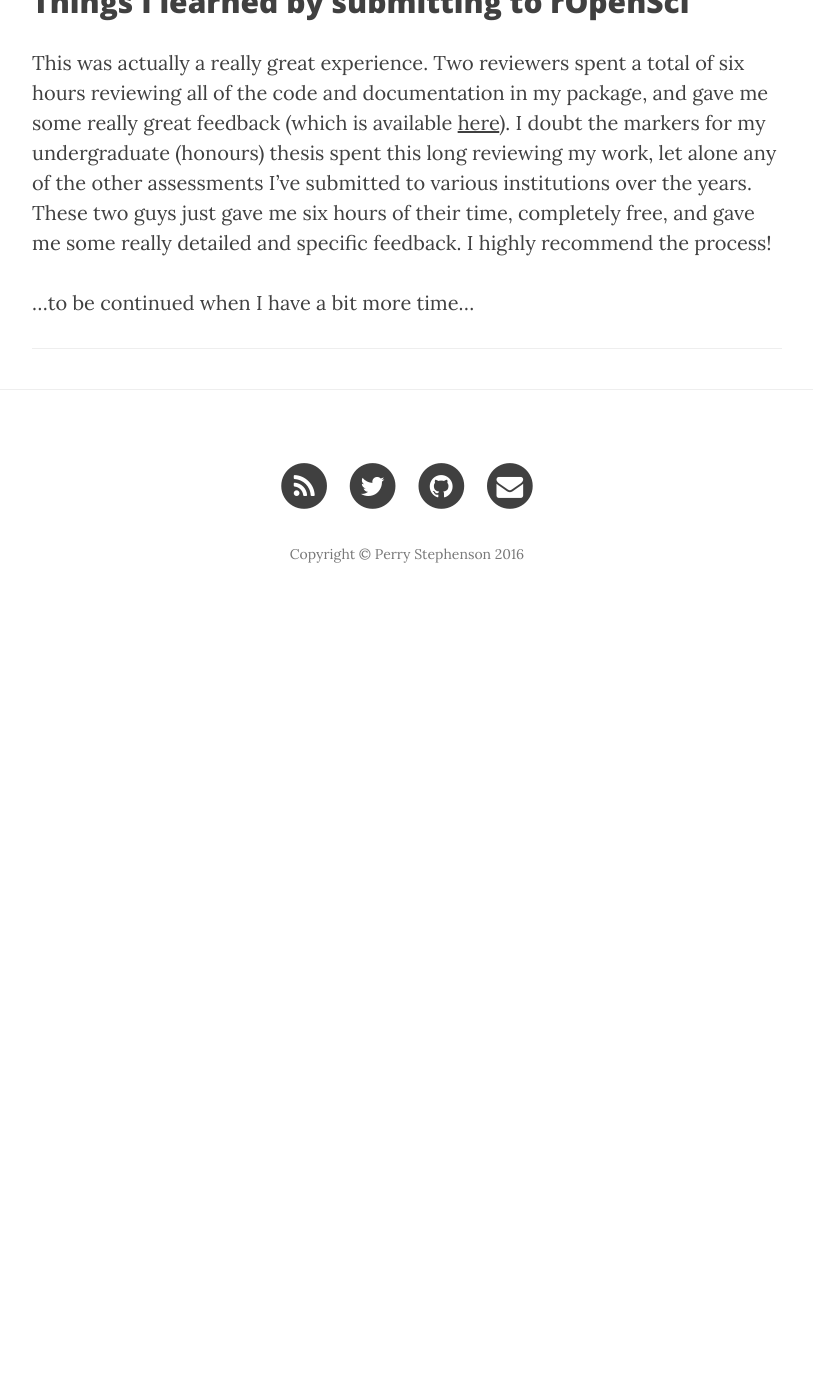
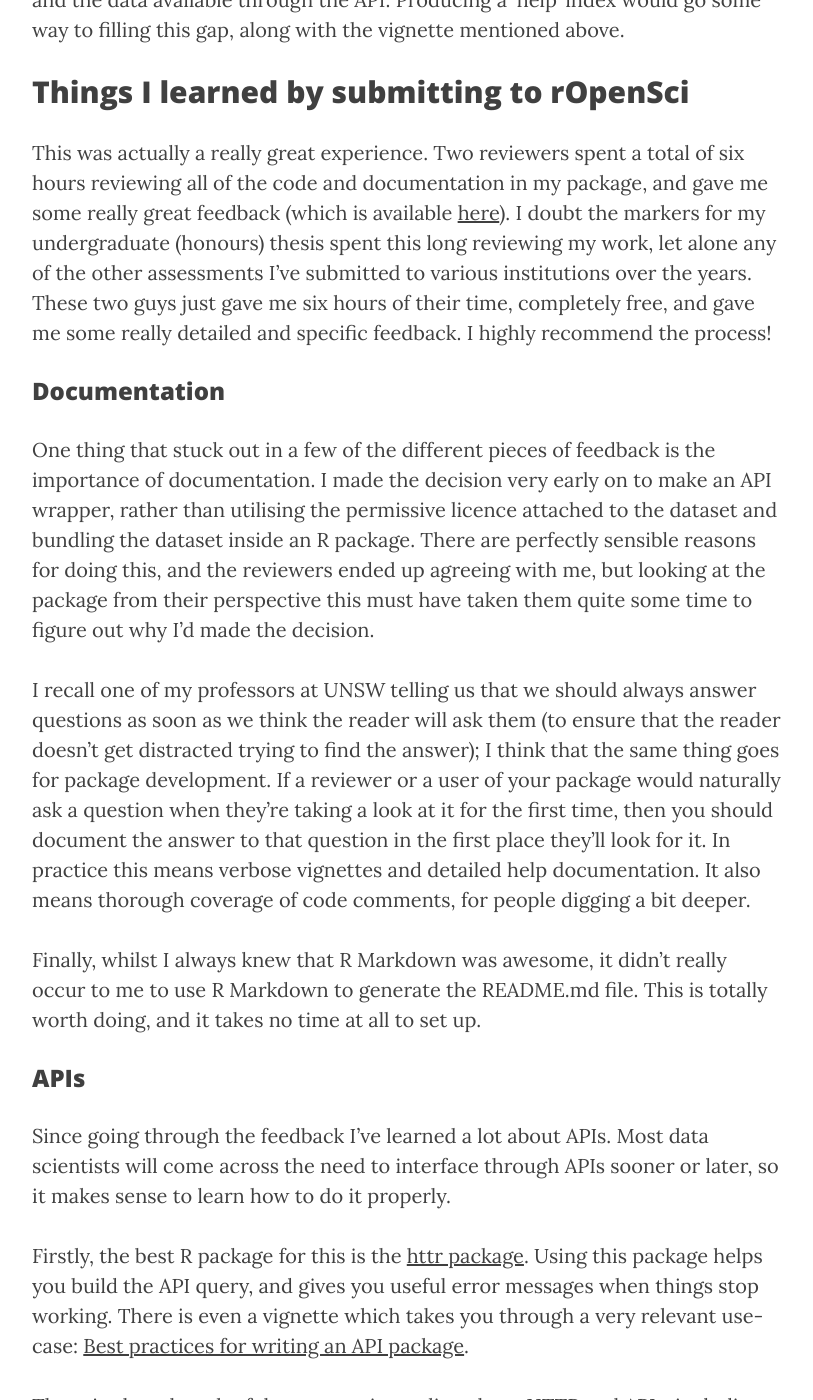
Before and after one commit to perrystephenson/perrystephenson.github.io, a Jekyll site: the page built from _posts/2016-11-13-best-practice-r-packages.md, in a window 1280 px wide and 1400 px high, scrolled down 1886 px. Shown: the whole window, without its empty margins (233-1046 px from the left). Built offline with Jekyll 4.4.1, drawn with Linux system fonts in a browser that asks for light colours; nearby versions of some CDN libraries; before the commit the page ends 2516 px from its top, so only the background shows below that; some of the changed text lies outside the part shown.

Commit message:
Added content to post

```diff
--- a/_posts/2016-11-13-best-practice-r-packages.md
+++ b/_posts/2016-11-13-best-practice-r-packages.md
@@ -8,6 +8,8 @@ header-img: "img/post-bg-01.jpg"
 ---
 
 _I was pretty pleased with myself when I got my [first package](https://cran.r-project.org/package=refimpact) accepted to CRAN. It wasn't entirely smooth sailing (two rejections due to typos) but overall I came away with a smug feeling, thinking "yeah I nailed that". Then I submitted to rOpenSci, and learned a whole bunch of things about best practice R programming._
+
+_I won't bother going into too much detail about the package itself (check it out at the link above!) except to say that it's a wrapper function for an API._
 
 
 ## Things I should have done properly the first time
@@ -31,4 +33,24 @@ The API isn't exactly clearly documented, and neither is my package. All of the
 
 This was actually a really great experience. Two reviewers spent a total of six hours reviewing all of the code and documentation in my package, and gave me some really great feedback (which is available [here](https://github.com/ropensci/onboarding/issues/78)). I doubt the markers for my undergraduate (honours) thesis spent this long reviewing my work, let alone any of the other assessments I've submitted to various institutions over the years. These two guys just gave me six hours of their time, completely free, and gave me some really detailed and specific feedback. I highly recommend the process!
 
-...to be continued when I have a bit more time...
+### Documentation
+
+One thing that stuck out in a few of the different pieces of feedback is the importance of documentation. I made the decision very early on to make an API wrapper, rather than utilising the permissive licence attached to the dataset and bundling the dataset inside an R package. There are perfectly sensible reasons for doing this, and the reviewers ended up agreeing with me, but looking at the package from their perspective this must have taken them quite some time to figure out why I'd made the decision.
+
+I recall one of my professors at UNSW telling us that we should always answer questions as soon as we think the reader will ask them (to ensure that the reader doesn't get distracted trying to find the answer); I think that the same thing goes for package development. If a reviewer or a user of your package would naturally ask a question when they're taking a look at it for the first time, then you should document the answer to that question in the first place they'll look for it. In practice this means verbose vignettes and detailed help documentation. It also means thorough coverage of code comments, for people digging a bit deeper.
+
+Finally, whilst I always knew that R Markdown was awesome, it didn't really occur to me to use R Markdown to generate the README.md file. This is totally worth doing, and it takes no time at all to set up.
+
+### APIs
+
+Since going through the feedback I've learned a lot about APIs. Most data scientists will come across the need to interface through APIs sooner or later, so it makes sense to learn how to do it properly.
+
+Firstly, the best R package for this is the [httr package](https://CRAN.R-project.org/package=httr). Using this package helps you build the API query, and gives you useful error messages when things stop working. There is even a vignette which takes you through a very relevant use-case: [Best practices for writing an API package](https://cran.r-project.org/web/packages/httr/vignettes/api-packages.html).
+
+There is also a bunch of documentation online about HTTP and APIs, including several that are linked to within the httr vignettes:
+
+* [HTTP: The Protocol Every Web Developer Must Know](https://code.tutsplus.com/tutorials/http-the-protocol-every-web-developer-must-know-part-1--net-31177)
+* [HTTP Made Really Easy](http://www.jmarshall.com/easy/http/)
+* [An Introduction to APIs](https://zapier.com/learn/apis/)
+
+This is something that is well worth learning about. It will be useful regardless of whether or not you intend to develop a package, but it will *definitely* be useful if you intend to write a package that other people are going to be using to access APIs.
```
